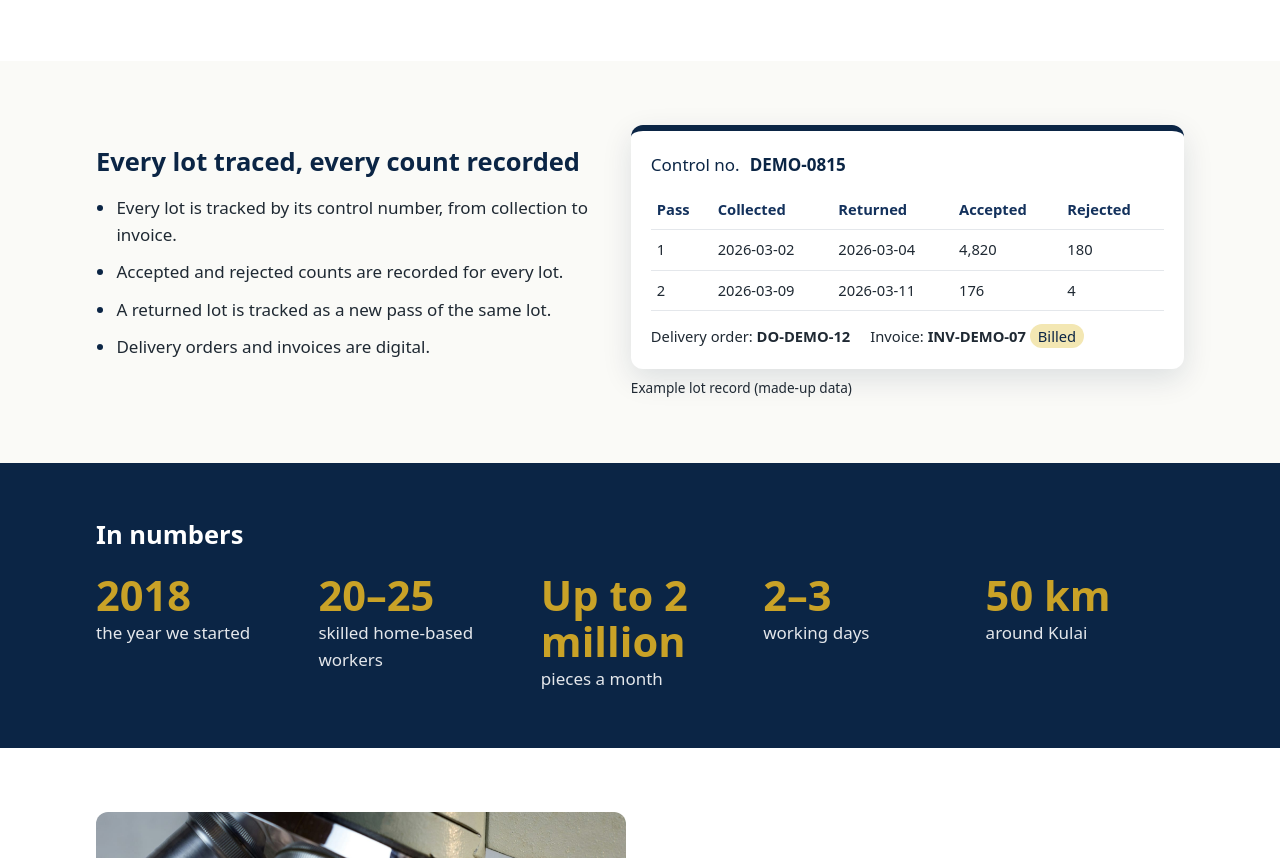
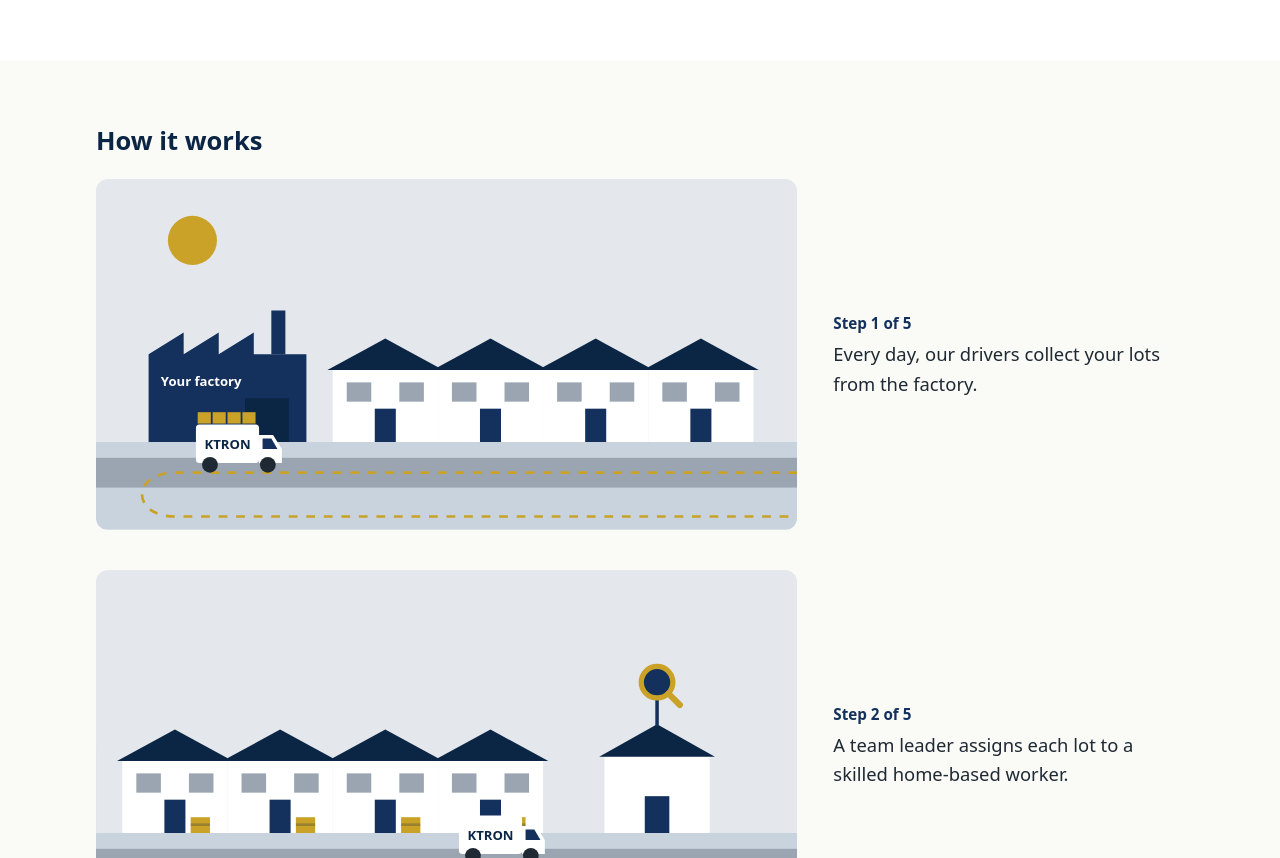
Before and after one commit to aydenious/ktron-website, an Astro site: page / in a window 1280 px wide. Shown: the part 1942-2800 px from the top of the page. Built offline with nearby package versions, Linux system fonts and the light colour scheme; Astro itself is replaced by a stand-in of ours.

Commit message:
feat(site): how-it-works scene model and its five still pictures
Co-Authored-By: Claude Opus 5.5 <noreply@anthropic.com>
Claude-Session: https://claude.ai/code/session_016aPAvo9gnQA8yTyuqJ3ZMS

```diff
--- a/src/components/Home.astro
+++ b/src/components/Home.astro
@@ -5,6 +5,7 @@ import Footer from './Footer.astro';
 import Hero from './Hero.astro';
 import WhyOutsource from './WhyOutsource.astro';
 import Services from './Services.astro';
+import HowItWorks from './HowItWorks.astro';
 import Traceability from './Traceability.astro';
 import Numbers from './Numbers.astro';
 import Quality from './Quality.astro';
@@ -22,6 +23,7 @@ const { lang } = Astro.props;
     <Hero lang={lang} />
     <WhyOutsource lang={lang} />
     <Services lang={lang} />
+    <HowItWorks lang={lang} />
     <Traceability lang={lang} />
     <Numbers lang={lang} />
     <Quality lang={lang} />
--- /dev/null
+++ b/src/components/HowItWorks.astro
@@ -0,0 +1,35 @@
+---
+import Scene from './scene/Scene.astro';
+import { STILLS } from './scene/steps';
+import { t, type Key, type Lang } from '../i18n';
+interface Props { lang: Lang }
+const { lang } = Astro.props;
+---
+<section id="how" class="how" data-how aria-labelledby="how-title">
+  <div class="wrap">
+    <h2 id="how-title">{t(lang, 'how.title')}</h2>
+    <ol class="stills" data-stills role="list">
+      {STILLS.map((state, i) => (
+        <li data-step={i + 1}>
+          <figure>
+            <Scene state={state} lang={lang} />
+            <figcaption>
+              <span class="counter" data-counter>{t(lang, 'how.counter', { n: i + 1 })}</span>
+              <span class="caption" data-caption>{t(lang, `how.${i + 1}` as Key)}</span>
+            </figcaption>
+          </figure>
+        </li>
+      ))}
+    </ol>
+  </div>
+</section>
+<style>
+  .how { padding: 64px 0; }
+  .stills { list-style: none; padding: 0; margin: 24px 0 0; display: grid; gap: 40px; }
+  figure { margin: 0; display: grid; gap: 14px; }
+  figure :global(svg.scene) { width: 100%; height: auto; border-radius: var(--radius); }
+  figcaption { display: grid; gap: 4px; }
+  .counter { font-weight: 800; color: var(--navy-2); font-size: 0.95rem; }
+  .caption { font-size: 1.15rem; }
+  @media (min-width: 960px) { figure { grid-template-columns: 2fr 1fr; align-items: center; gap: 36px; } }
+</style>
--- /dev/null
+++ b/src/components/scene/Scene.astro
@@ -0,0 +1,96 @@
+---
+import { FACTORY_X, HOUSE_X, INSPECT_X, ROAD_Y, VIEW_H, VIEW_W, WORLD_W, view, type SceneState } from './steps';
+import { t, type Lang } from '../../i18n';
+interface Props { state: SceneState; lang: Lang }
+const { state: s, lang } = Astro.props;
+const F = FACTORY_X;
+const I = INSPECT_X;
+const STARS = [[40, 40], [130, 80], [220, 30], [310, 70], [420, 40], [520, 90], [610, 35], [700, 75], [790, 45], [880, 95], [1000, 30]];
+const SLOTS = [0, 1, 2, 3];
+const FACTORY_CRATES = [[F - 80, 282], [F - 56, 282], [F - 80, 264], [F - 56, 264]];
+const route = `M ${F} ${ROAD_Y + 3} H ${I + 80} C ${I + 130} ${ROAD_Y + 3} ${I + 130} 385 ${I + 80} 385 `
+  + `H ${F - 60} C ${F - 110} 385 ${F - 110} ${ROAD_Y + 3} ${F - 60} ${ROAD_Y + 3} Z`;
+---
+<svg class="scene" viewBox={`0 0 ${VIEW_W} ${VIEW_H}`} width={VIEW_W} height={VIEW_H} aria-hidden="true" focusable="false">
+  <g data-world transform={view.world(s)}>
+    <rect class="sky" width={WORLD_W} height="300" />
+    <circle data-sun class="gold" cx="110" cy="70" r="28" opacity={view.sun(s)} />
+    <rect data-night class="navy" width={WORLD_W} height="300" opacity={view.night(s)} />
+    <g data-stars class="white" opacity={view.dark(s)}>
+      {STARS.map(([x, y]) => <circle cx={x} cy={y} r="2" />)}
+      <circle class="gold-soft" cx="960" cy="70" r="16" />
+    </g>
+    <rect class="grey-2" y="300" width={WORLD_W} height="100" />
+    <rect class="grey-3" y={ROAD_Y - 14} width={WORLD_W} height="34" />
+    <path class="stroke-gold" d={route} fill="none" stroke-width="3" stroke-dasharray="10 10" />
+
+    <!-- the customer's factory: generic, no logo -->
+    <path class="navy-2" d={`M${F - 90} 300 V200 L${F - 50} 175 V200 L${F - 10} 175 V200 L${F + 30} 175 V200 H${F + 90} V300 Z`} />
+    <rect class="navy-2" x={F + 50} y="150" width="16" height="50" />
+    <rect class="navy" x={F + 20} y="250" width="50" height="50" />
+    <text class="white" x={F - 30} y="236" text-anchor="middle" font-size="15" font-weight="700"
+      font-family="'Manrope Variable', system-ui, sans-serif">{t(lang, 'scene.factory')}</text>
+    {FACTORY_CRATES.map(([x, y], j) => (
+      <g data-factory-crate={j} visibility={view.factoryCrate(s, j)}>
+        <rect class="gold" x={x} y={y} width="22" height="18" /><rect class="navy" x={x} y={y + 7} width="22" height="3" opacity="0.25" />
+      </g>
+    ))}
+
+    <!-- four terrace houses -->
+    {HOUSE_X.map((x, i) => (
+      <g>
+        <rect class="white" x={x - 60} y="215" width="120" height="85" />
+        <path class="navy" d={`M${x - 66} 218 L${x} 182 L${x + 66} 218 Z`} />
+        <rect class="grey-3" x={x - 44} y="232" width="28" height="22" />
+        <rect class="grey-3" x={x + 16} y="232" width="28" height="22" />
+        <g data-lit class="gold" opacity={view.dark(s)}>
+          <rect x={x - 44} y="232" width="28" height="22" /><rect x={x + 16} y="232" width="28" height="22" />
+        </g>
+        <rect class="navy-2" x={x - 12} y="262" width="24" height="38" />
+        <g data-house-crate={i} visibility={view.houseCrate(s, i)}>
+          <rect class="gold" x={x + 18} y="282" width="22" height="18" /><rect class="navy" x={x + 18} y="289" width="22" height="3" opacity="0.25" />
+        </g>
+      </g>
+    ))}
+
+    <!-- the inspection house and its magnifier sign -->
+    <rect class="white" x={I - 60} y="210" width="120" height="90" />
+    <path class="navy" d={`M${I - 66} 213 L${I} 176 L${I + 66} 213 Z`} />
+    <rect class="navy-2" x={I - 14} y="258" width="28" height="42" />
+    <rect class="navy-2" x={I - 2} y="146" width="4" height="32" />
+    <circle data-lens class="gold-soft" cx={I} cy="128" r="34" opacity={view.lens(s)} />
+    <circle class="navy-2 stroke-gold" cx={I} cy="128" r="18" stroke-width="6" />
+    <path class="stroke-gold" d={`M${I + 13} ${141} L${I + 26} ${154}`} stroke-width="7" stroke-linecap="round" />
+
+    <!-- the van: the body flips with direction, the name and crates do not -->
+    <g data-van transform={view.van(s)}>
+      <g data-van-body transform={view.vanBody(s)}>
+        <rect class="white" x="-36" y="-52" width="72" height="44" rx="4" />
+        <path class="white" d="M36 -40 H52 L62 -24 V-8 H36 Z" />
+        <path class="navy-2" d="M40 -36 H50 L57 -24 H40 Z" />
+        <circle class="slate" cx="-20" cy="-6" r="9" />
+        <circle class="slate" cx="46" cy="-6" r="9" />
+      </g>
+      <text class="navy" x="0" y="-24" text-anchor="middle" font-size="15" font-weight="800"
+        font-family="'Manrope Variable', system-ui, sans-serif">KTRON</text>
+      {SLOTS.map((j) => (
+        <g data-van-crate={j} visibility={view.vanCrate(s, j)}>
+          <rect class="gold" x={-34 + j * 17} y="-66" width="15" height="13" />
+        </g>
+      ))}
+    </g>
+  </g>
+</svg>
+<style>
+  /* The drawing takes every colour from tokens.css (PRD §7): no raw value in the markup. */
+  .sky { fill: var(--grey-1); }
+  .gold { fill: var(--gold); }
+  .gold-soft { fill: var(--gold-soft); }
+  .navy { fill: var(--navy); }
+  .navy-2 { fill: var(--navy-2); }
+  .white { fill: var(--white); }
+  .grey-2 { fill: var(--grey-2); }
+  .grey-3 { fill: var(--grey-3); }
+  .slate { fill: var(--slate); }
+  .stroke-gold { stroke: var(--gold); }
+</style>
--- /dev/null
+++ b/src/components/scene/steps.ts
@@ -0,0 +1,84 @@
+// The "How it works" scene as data: stateAt(t) for t in step units 0–5. The server drawing
+// (Scene.astro) and the animation (animate.ts, Task 10) both read attributes from `view`.
+
+export const WORLD_W = 1040;
+export const VIEW_W = 800;
+export const VIEW_H = 400;
+export const ROAD_Y = 332;
+export const FACTORY_X = 150;
+export const HOUSE_X = [330, 450, 570, 690] as const;
+export const INSPECT_X = 880;
+export const STEPS = 5;
+
+export interface SceneState {
+  vanX: number;
+  facing: 1 | -1;
+  night: number;
+  vanCrates: number;
+  houseCrates: boolean[];
+  lens: boolean;
+  factoryCrates: number;
+}
+
+interface Frame { t: number; x: number; night: number; facing: 1 | -1; van: number; houses: number; lens: boolean; done: number }
+const F = (t: number, x: number, facing: 1 | -1, van: number, houses: number, opts: Partial<Frame> = {}): Frame =>
+  ({ t, x, facing, van, houses, night: 0, lens: false, done: 0, ...opts });
+
+// `houses` = how many houses, counted from the first, hold a crate.
+const FRAMES: Frame[] = [
+  // 1: loaded van leaves the factory
+  F(0, FACTORY_X, 1, 4, 0), F(0.3, FACTORY_X, 1, 4, 0),
+  // 2: stop at each house in turn, drop a crate
+  ...HOUSE_X.flatMap((x, i) => [F(1 + i * 0.25, x, 1, 4 - i, i), F(1.1 + i * 0.25, x, 1, 3 - i, i + 1)]),
+  // 3: night, morning, then collect from the last house back to the first
+  F(2, HOUSE_X[3], 1, 0, 4), F(2.25, HOUSE_X[3], 1, 0, 4, { night: 1 }),
+  // (the first collect frame, t 2.5 at the last house, is also where morning arrives)
+  ...[3, 2, 1, 0].flatMap((i, k) => [F(2.5 + k * 0.125, HOUSE_X[i], -1, k, i + 1), F(2.56 + k * 0.125, HOUSE_X[i], -1, k + 1, i)]),
+  // 4: drive to the inspection house, the lens glows
+  F(3, HOUSE_X[0], -1, 4, 0), F(3.05, HOUSE_X[0], 1, 4, 0), F(3.75, INSPECT_X, 1, 4, 0),
+  F(3.85, INSPECT_X, 1, 4, 0, { lens: true }),
+  // 5: back to the factory, unload
+  F(4.05, INSPECT_X, -1, 4, 0), F(4.8, FACTORY_X, -1, 4, 0), F(4.9, FACTORY_X, -1, 0, 0, { done: 4 }),
+  F(5, FACTORY_X, -1, 0, 0, { done: 4 }),
+];
+
+const r = (n: number, d = 1) => Number(n.toFixed(d));
+const lerp = (a: number, b: number, k: number) => a + (b - a) * k;
+
+export function stateAt(t: number): SceneState {
+  const c = Math.min(Math.max(t, 0), STEPS);
+  let i = 0;
+  while (i < FRAMES.length - 2 && FRAMES[i + 1].t <= c) i++;
+  const a = FRAMES[i];
+  const b = FRAMES[i + 1];
+  const k = Math.min(1, (c - a.t) / (b.t - a.t));
+  return {
+    vanX: r(lerp(a.x, b.x, k)),
+    facing: a.facing,
+    night: r(lerp(a.night, b.night, k), 3),
+    vanCrates: a.van,
+    houseCrates: HOUSE_X.map((_, h) => h < a.houses),
+    lens: a.lens,
+    factoryCrates: a.done,
+  };
+}
+
+export const stepOf = (t: number) => Math.min(STEPS, Math.floor(t) + 1) as 1 | 2 | 3 | 4 | 5;
+export const camera = (vanX: number) => Math.min(Math.max(vanX - VIEW_W / 2, 0), WORLD_W - VIEW_W);
+
+/** One still per step: departure, crates delivered, night, inspection, return. */
+export const STILLS: SceneState[] = [0, 2, 2.25, 4, 5].map(stateAt);
+
+const shown = (on: boolean) => (on ? 'visible' : 'hidden');
+export const view = {
+  world: (s: SceneState) => `translate(${-r(camera(s.vanX))} 0)`,
+  van: (s: SceneState) => `translate(${r(s.vanX)} ${ROAD_Y})`,
+  vanBody: (s: SceneState) => `scale(${s.facing} 1)`,
+  night: (s: SceneState) => r(s.night * 0.85, 2),
+  dark: (s: SceneState) => r(s.night, 2),
+  sun: (s: SceneState) => r(1 - s.night, 2),
+  lens: (s: SceneState) => (s.lens ? 1 : 0),
+  houseCrate: (s: SceneState, i: number) => shown(s.houseCrates[i]),
+  vanCrate: (s: SceneState, j: number) => shown(j < s.vanCrates),
+  factoryCrate: (s: SceneState, j: number) => shown(j < s.factoryCrates),
+};
```
Also changed, not shown: tests/unit/steps.test.ts (added, +70 -0 lines), 2 other files.
